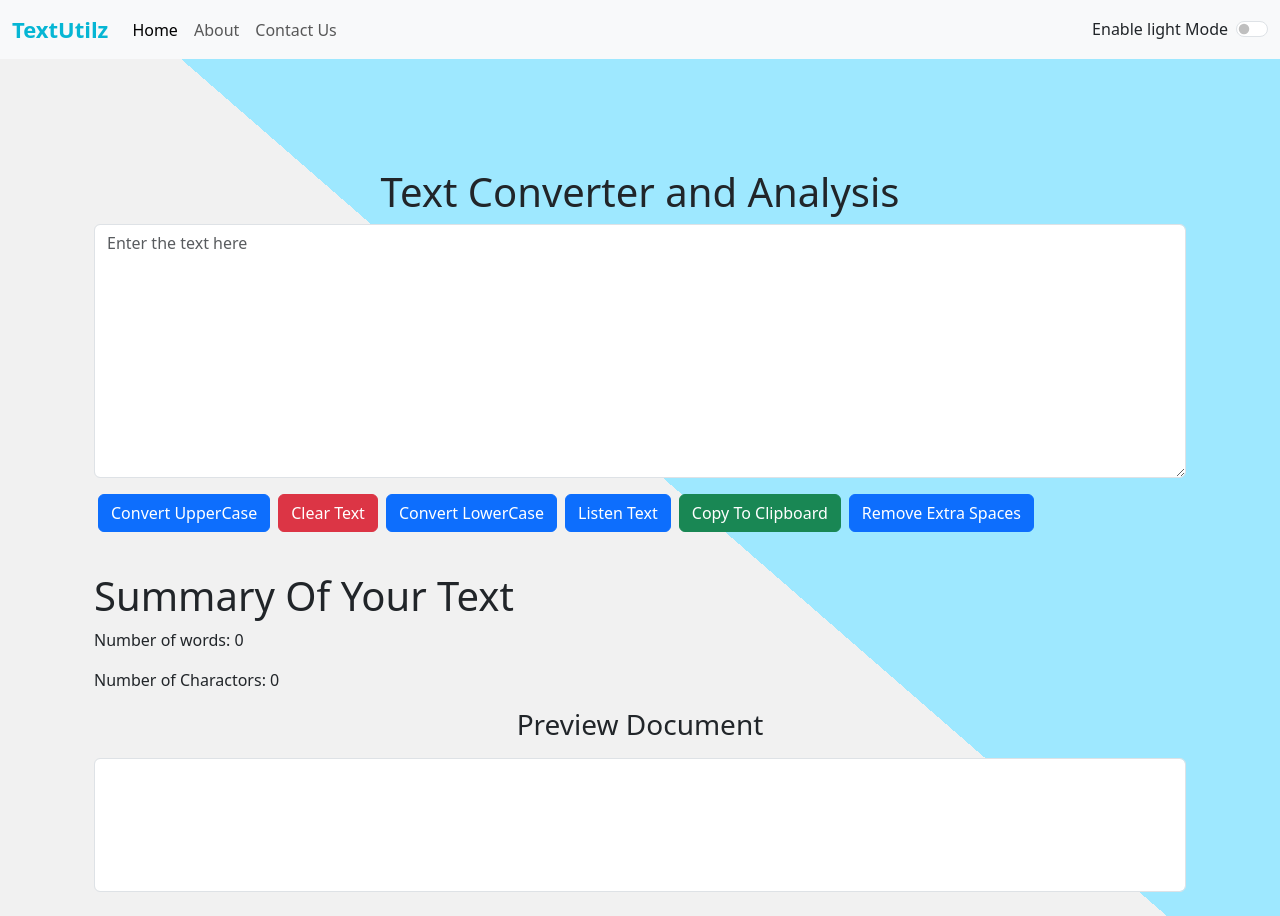
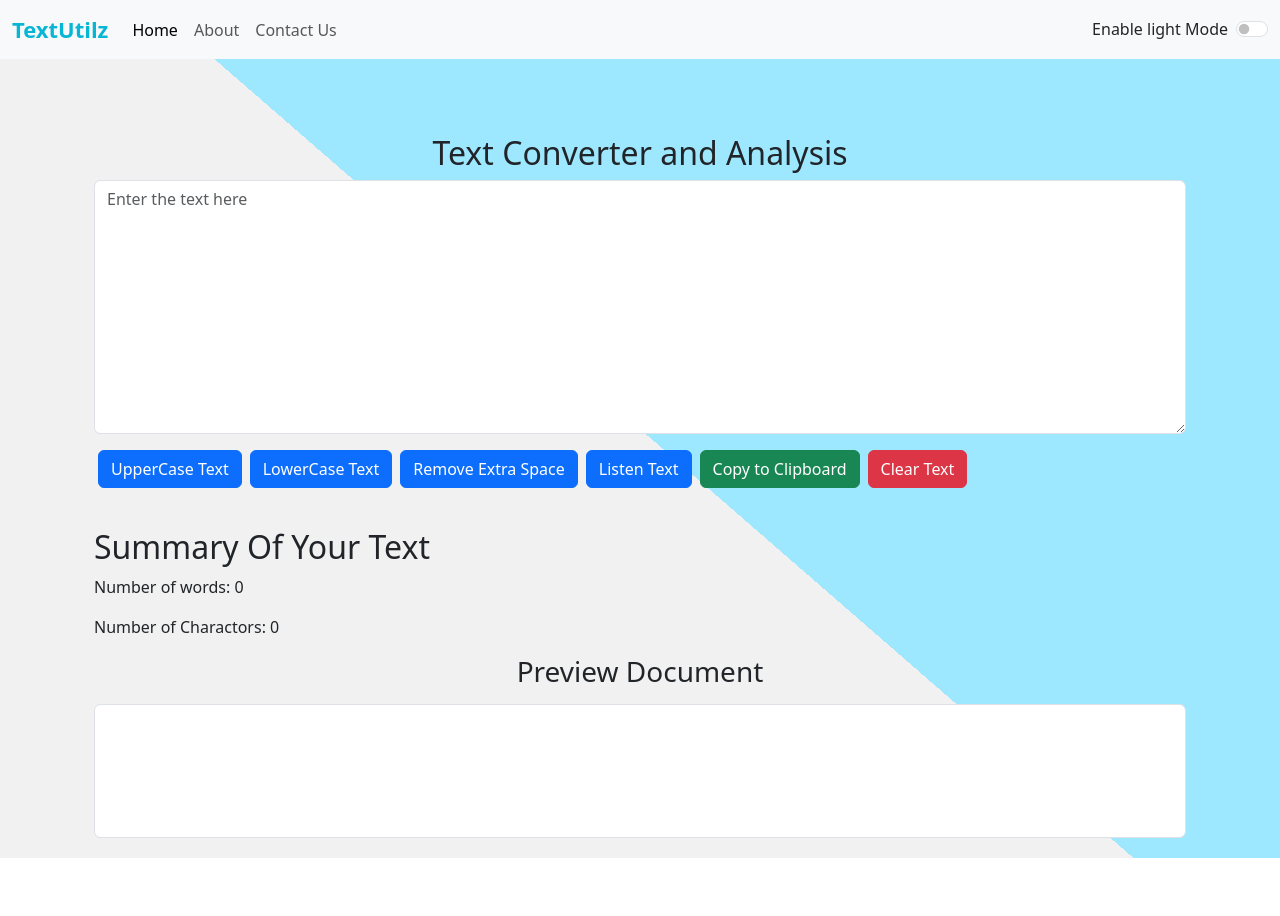
Before and after one commit to Ibtixam/Text-Utilis, a React (Create React App) app: page / in a window 1280 px wide. After the commit the page ends 858 px from the top, so only its background shows below. Built offline with nearby package versions, Linux system fonts and the light colour scheme.

Commit message:
Fix: Fix Alignment of buttons

```diff
--- a/src/App.js
+++ b/src/App.js
@@ -1,4 +1,3 @@
-
 import React, { useEffect, useState } from 'react';
 import Navbar from './components/Navbar';
 import TextFrom from './components/TextFrom';
@@ -62,13 +61,7 @@ const App = () => {
               element={
                 <TextFrom
                   showAlert={showAlert}
-                  heading="Text Converter and Analysis"
                   mode={mode}
-                  UpperCase="Convert UpperCase"
-                  LowerCase="Convert LowerCase"
-                  Clear="Clear Text"
-                  Copy="Copy To Clipboard"
-                  ExtraSpace="Remove Extra Spaces"
                   alert={alert}
                 />
               }
--- a/src/components/TextFrom.js
+++ b/src/components/TextFrom.js
@@ -91,8 +91,8 @@ const TextFrom = ({ showAlert, mode, ...props }) => {
 
   return (
     <React.Fragment>
-      <div className="container text-form" style={{ marginTop: '50px' }}>
-        <h1 className="text-center">{props.heading}</h1>
+      <div className="container text-form" style={{ marginTop: '10px' }}>
+        <h1 className="text-center fs-2">Text Converter and Analysis</h1>
         <textarea
           className="form-control"
           onChange={({ target }) => setText(target.value)}
@@ -105,13 +105,16 @@ const TextFrom = ({ showAlert, mode, ...props }) => {
           }}
         ></textarea>
         <button className="btn btn-primary my-3 mx-1" onClick={handleUpperCase}>
-          {props.UpperCase}
-        </button>
-        <button className="btn btn-danger mx-1 my-2" onClick={handleClear}>
-          {props.Clear}
+          UpperCase Text
         </button>
         <button className="btn btn-primary mx-1 my-2" onClick={handleLowerCase}>
-          {props.LowerCase}
+          LowerCase Text
+        </button>
+        <button
+          className="btn btn-primary mx-1 my-2"
+          onClick={handleRemoveExtraSpaces}
+        >
+          Remove Extra Space
         </button>
         <button
           className="btn btn-primary mx-1 my-2"
@@ -120,17 +123,14 @@ const TextFrom = ({ showAlert, mode, ...props }) => {
           Listen Text
         </button>
         <button className="btn btn-success mx-1 my-2" onClick={handleCopy}>
-          {props.Copy}
+          Copy to Clipboard
         </button>
-        <button
-          className="btn btn-primary mx-1 my-2"
-          onClick={handleRemoveExtraSpaces}
-        >
-          {props.ExtraSpace}
+        <button className="btn btn-danger mx-1 my-2" onClick={handleClear}>
+          Clear Text
         </button>
       </div>
       <div className="container my-4">
-        <h1>Summary Of Your Text</h1>
+        <h1 className="fs-2">Summary Of Your Text</h1>
         <p>
           Number of words:{' '}
           {text.trim() === '' ? 0 : text.trim().split(/\s+/).length}
```
